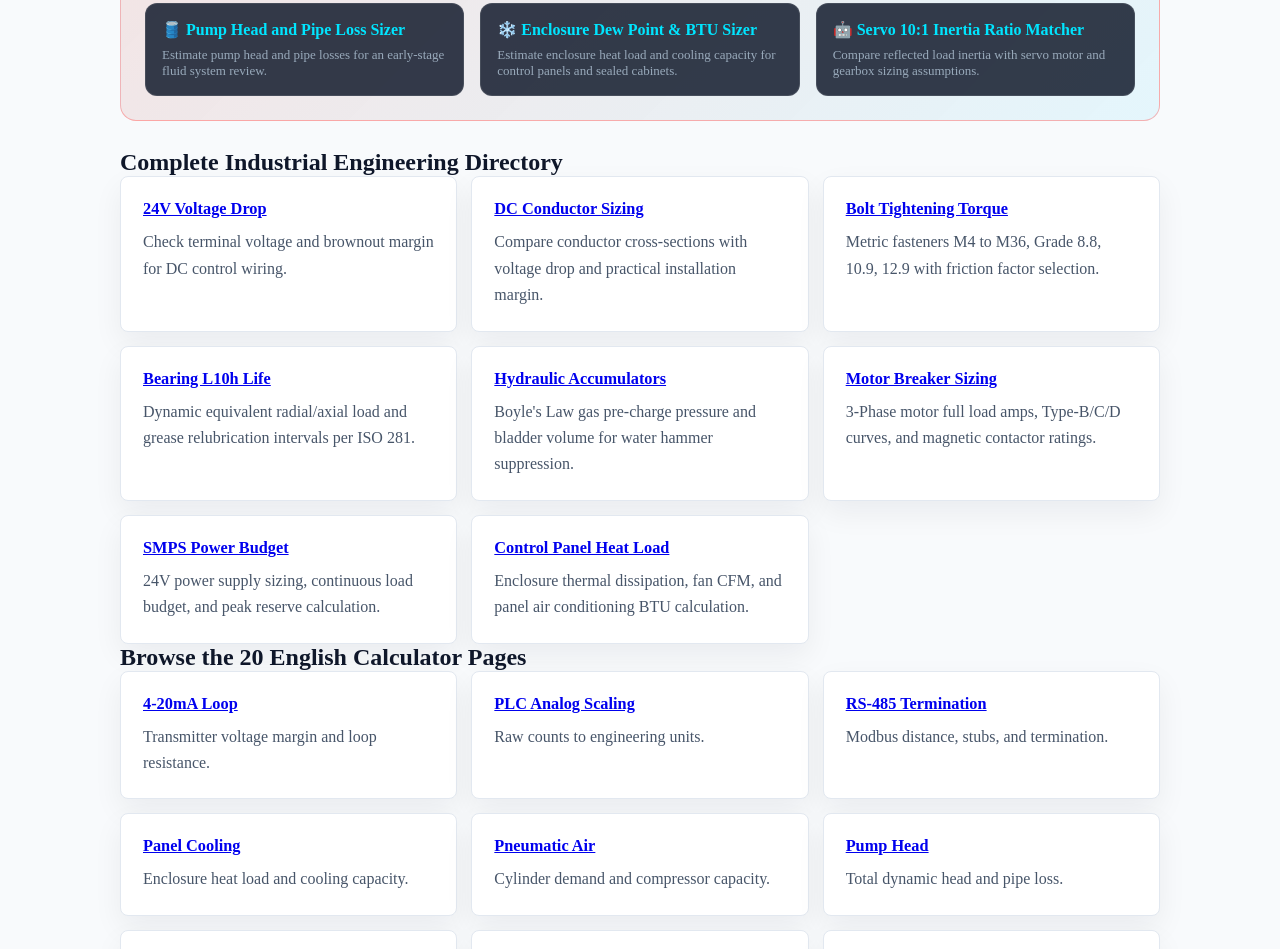
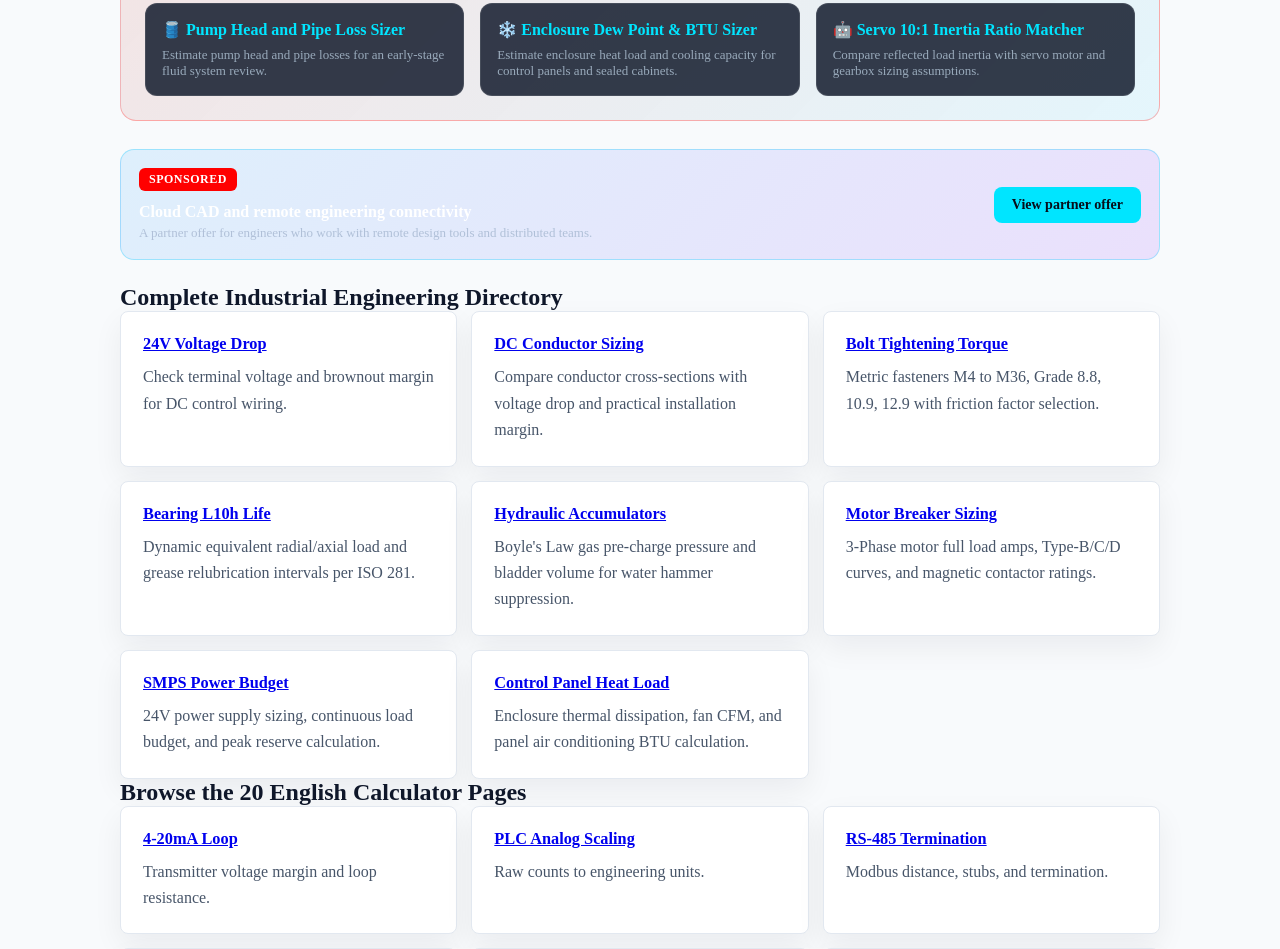
Before and after one commit to stargyu7/voltcheck-24v, a website: page en/index.html in a window 1280 px wide. Shown: the part 1102-2051 px from the top of the page. Drawn offline with Linux system fonts and the light colour scheme.

Commit message:
fix: restore sponsored partner placement

```diff
--- a/en/index.html
+++ b/en/index.html
@@ -180,6 +180,16 @@
       </div>
     </section>
 
+    <!-- Sponsored partner placement -->
+    <aside class="partner-card" aria-label="Sponsored partner">
+      <div>
+        <span class="yt-badge">SPONSORED</span>
+        <strong style="display:block; color:#ffffff; font-size:16px;">Cloud CAD and remote engineering connectivity</strong>
+        <p style="color:#b0c0d8; margin:4px 0 0; font-size:13px;">A partner offer for engineers who work with remote design tools and distributed teams.</p>
+      </div>
+      <a class="partner-btn" href="https://www.dpbolvw.net/click-101877144-17327791" target="_blank" rel="sponsored nofollow noopener">View partner offer</a>
+    </aside>
+
     <!-- Comprehensive Directory -->
     <h2>Complete Industrial Engineering Directory</h2>
     <section class="seo-grid">
```
